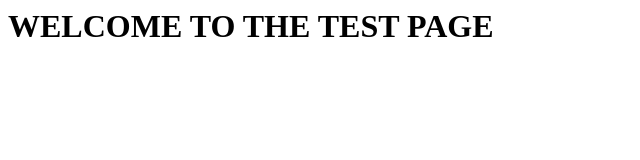
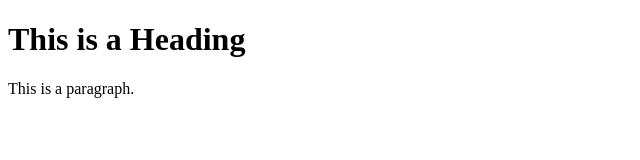
Before and after one commit to saren/aupp, a plain HTML site: page index.html in a window 1280 px wide. Shown: the whole page, without its empty margins (0-640 px from the left). Drawn offline with Linux system fonts and the light colour scheme.

Commit message:
Update index.html

```diff
--- a/index.html
+++ b/index.html
@@ -1,8 +1,12 @@
+<!DOCTYPE html>
 <html>
-  <head>
-    <title>Test</title>
-  </head>
-  <body>
-    <h1> WELCOME TO THE TEST PAGE</h1>
-  </body>
+<head>
+<title>Page Title</title>
+</head>
+<body>
+
+<h1>This is a Heading</h1>
+<p>This is a paragraph.</p>
+
+</body>
 </html>
```
